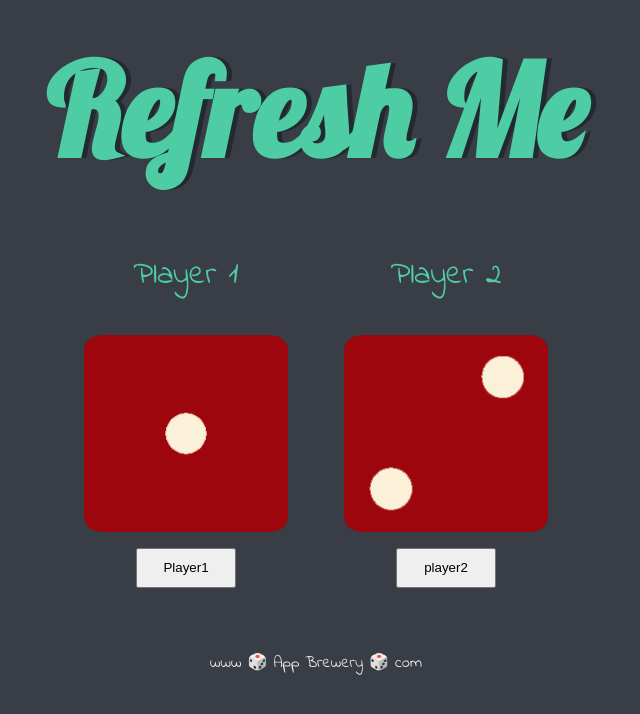
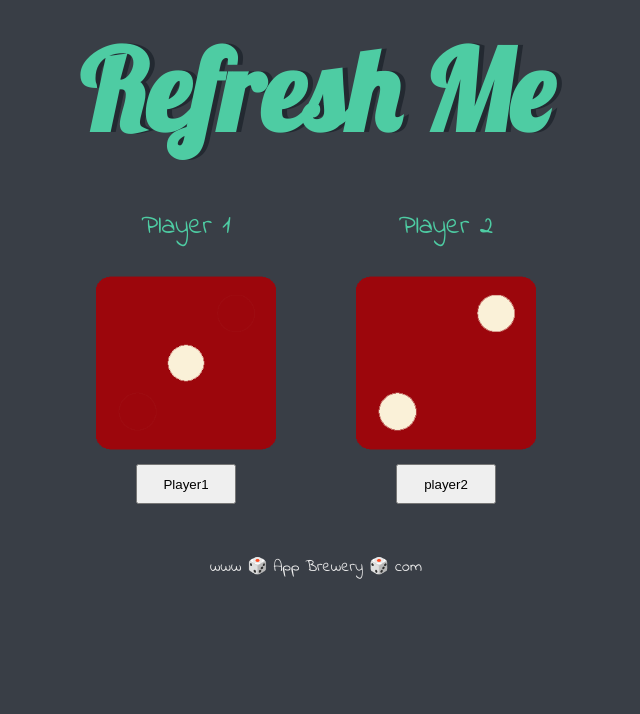
Before and after one commit to K28night/Dice-Game, a plain HTML site: page index.html in a window 1280 px wide. Shown: the whole page, without its empty margins (324-964 px from the left). Drawn offline with Linux system fonts and the light colour scheme.

Commit message:
conditions changed

```diff
--- a/images/index.js
+++ b/images/index.js
@@ -7,6 +7,15 @@ let b=0;
 let x="./images/dice"+a+".png";
 
 document.querySelectorAll("img")[0].setAttribute("src",x);
+if(a===b){
+    document.querySelector("h1").innerHTML="Drow";
+}
+else if(b>a){
+    document.querySelector("h1").innerHTML="Player2 won";
+}
+else if(b<a && b!=0)
+    document.querySelector("h1").innerHTML="Player1 won";
+
 });
 const button2=document.getElementById('btn2');
 button2.addEventListener('click', function (){
@@ -20,7 +29,7 @@ button2.addEventListener('click', function (){
     else if(b>a){
         document.querySelector("h1").innerHTML="Player2 won";
     }
-    else
+    else if(b<a)
         document.querySelector("h1").innerHTML="Player1 won";
 
 });
--- a/styles.css
+++ b/styles.css
@@ -15,25 +15,25 @@ body {
 }
 
 h1 {
-  margin: 30px;
+  margin: 20px;
   font-family: 'Lobster', cursive;
   text-shadow: 5px 0 #232931;
-  font-size: 8rem;
+  font-size: 7rem;
   color: #4ECCA3;
 }
 
 p {
-  font-size: 2rem;
+  font-size: 1.7rem;
   color: #4ECCA3;
   font-family: 'Indie Flower', cursive;
 }
 
 img {
-  width: 80%;
+  width: 70%;
 }
 
 footer {
-  margin-top: 5%;
+  margin-top: 4%;
   color: #EEEEEE;
   text-align: center;
   font-family: 'Indie Flower', cursive;
@@ -42,5 +42,5 @@ footer {
 button{
   height: 40px;
   width: 100px;
- margin-top: 8px;
+ margin-top: 3%;
 }
```
